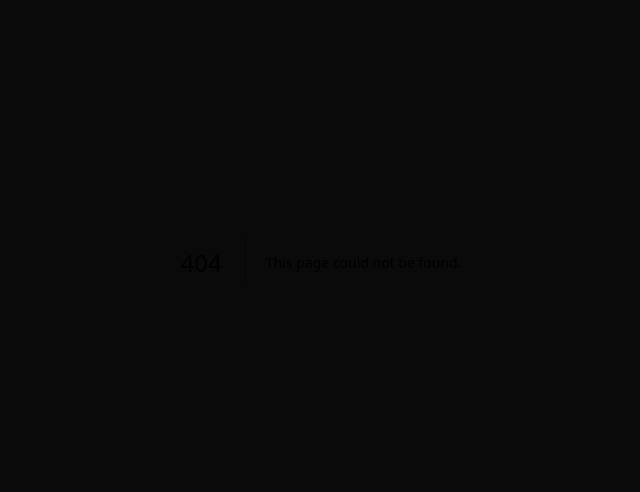
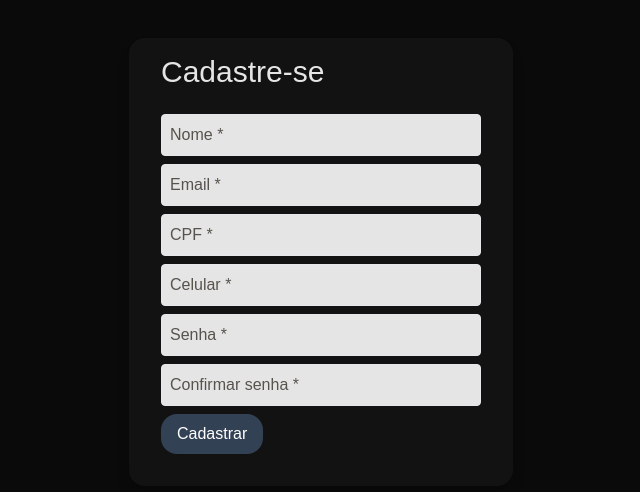
Before and after one commit to LuisFelipeMod/next-auth, a Next.js app: page /auth/register in a window 1280 px wide. Before the commit this address had no page. Shown: the part 138-630 px from the top of the page, without its empty margins (319-959 px from the left). Built offline with nearby package versions, Linux system fonts and the light colour scheme.

Commit message:
feat: auth and dashboard

```diff
--- /dev/null
+++ b/src/app/auth/login/page.tsx
@@ -0,0 +1,28 @@
+"use client";
+
+import { Button } from "@/app/_components/ui/button";
+import Card, { CardContent } from "@/app/_components/ui/card";
+import { Input } from "@/app/_components/ui/input";
+import { signIn } from "next-auth/react";
+
+export function Login() {
+  return (
+    <>
+      <section className="flex justify-center items-center h-screen">
+        <Card className="w-full max-w-sm">
+          <h1 className="text-3xl px-4">Login</h1>
+          <CardContent>
+            <Button
+              className="mt-2"
+              onClick={() => signIn("google", { callbackUrl: "/dashboard" })}
+            >
+              Login com o Google
+            </Button>
+          </CardContent>
+        </Card>
+      </section>
+    </>
+  );
+}
+
+export default Login;
--- /dev/null
+++ b/src/app/auth/register/page.tsx
@@ -0,0 +1,41 @@
+import { Button } from "@/app/_components/ui/button";
+import { Card, CardContent } from "@/app/_components/ui/card";
+import { Input } from "@/app/_components/ui/input";
+import { Metadata } from "next";
+
+export const metadata: Metadata = {
+  title: "Faça seu cadastro",
+  description: "Faça seu cadastro aqui",
+};
+
+export default function Register() {
+  return (
+    <>
+      <section className="flex justify-center items-center h-screen">
+        <Card className="w-full max-w-sm">
+          <h1 className="text-3xl px-4">Cadastre-se</h1>
+          <CardContent>
+            <Input name="name" placeholder="Nome *" className="" required />
+            <Input type="email" name="email" placeholder="Email *" required />
+            <Input name="cpf" placeholder="CPF *" required />
+            <Input name="phonenumber" placeholder="Celular *" required />
+            <Input
+              type="password"
+              name="password"
+              placeholder="Senha *"
+              required
+            />
+            <Input
+              type="password"
+              name="confirm-password"
+              placeholder="Confirmar senha *"
+              required
+            />
+
+            <Button className="mt-2">Cadastrar</Button>
+          </CardContent>
+        </Card>
+      </section>
+    </>
+  );
+}
--- /dev/null
+++ b/src/app/dashboard/page.tsx
@@ -0,0 +1,27 @@
+import { getServerSession } from "next-auth";
+import ButtonLogout from "../_components/ui/buttonLogout";
+import { redirect } from "next/navigation";
+import Image from "next/image";
+
+export default async function Dashboard() {
+  const session = await getServerSession();
+  const avatar = session?.user?.image;
+
+  if (!session) {
+    redirect("/auth/login");
+  }
+
+  return (
+    <>
+      <section className="flex flex-col">
+        {avatar ? (
+          <Image width={50} height={50} alt="Avatar" src={avatar} />
+        ) : (
+          <></>
+        )}
+        <h1>Olá, {session?.user?.name} </h1>
+        <ButtonLogout>Logout</ButtonLogout>
+      </section>
+    </>
+  );
+}
```
